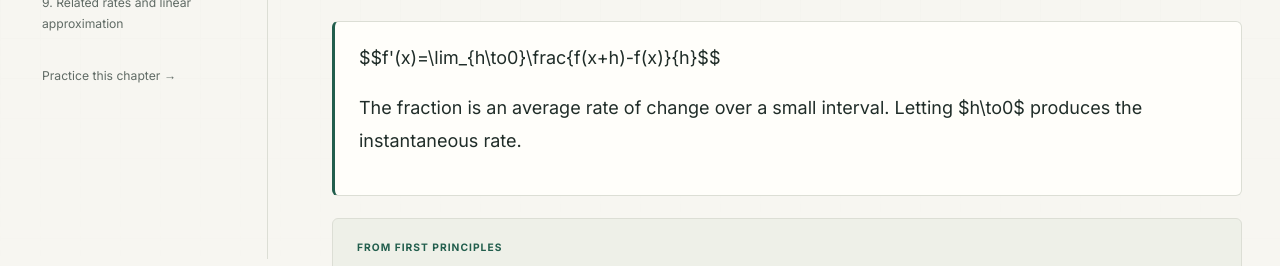
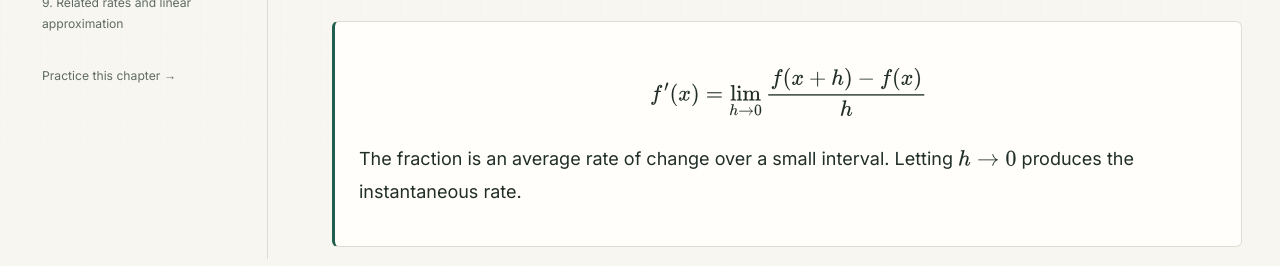
Before and after one commit to cherrslays/calculus-website, a website: page derivatives.html in a window 1280 px wide. Shown: the part 516-782 px from the top of the page. Drawn offline with nearby package versions, Linux system fonts and the light colour scheme; a web font is replaced by a local one.

Commit message:
Add files via upload

```diff
--- a/derivatives.html
+++ b/derivatives.html
@@ -15,8 +15,7 @@
   <script>
    window.MathJax={tex:{inlineMath:[['$','$'],['\\(','\\)']],displayMath:[['$$','$$'],['\\[','\\]']]},svg:{fontCache:'global'},options:{enableMenu:false},startup:{typeset:true}};
   </script>
-  <script defer="" src="vendor/mathjax.js">
-  </script>
+  <script defer src="https://cdn.jsdelivr.net/npm/mathjax@3/es5/tex-svg.js"></script>
   <script defer="" src="vendor/math.js">
   </script>
   <script defer="" src="math-core.js">
```
Also changed, not shown: index.html (+1 -2 lines), integrals.html (+1 -2 lines), limits.html (+1 -2 lines), practice.html (+1 -2 lines).
